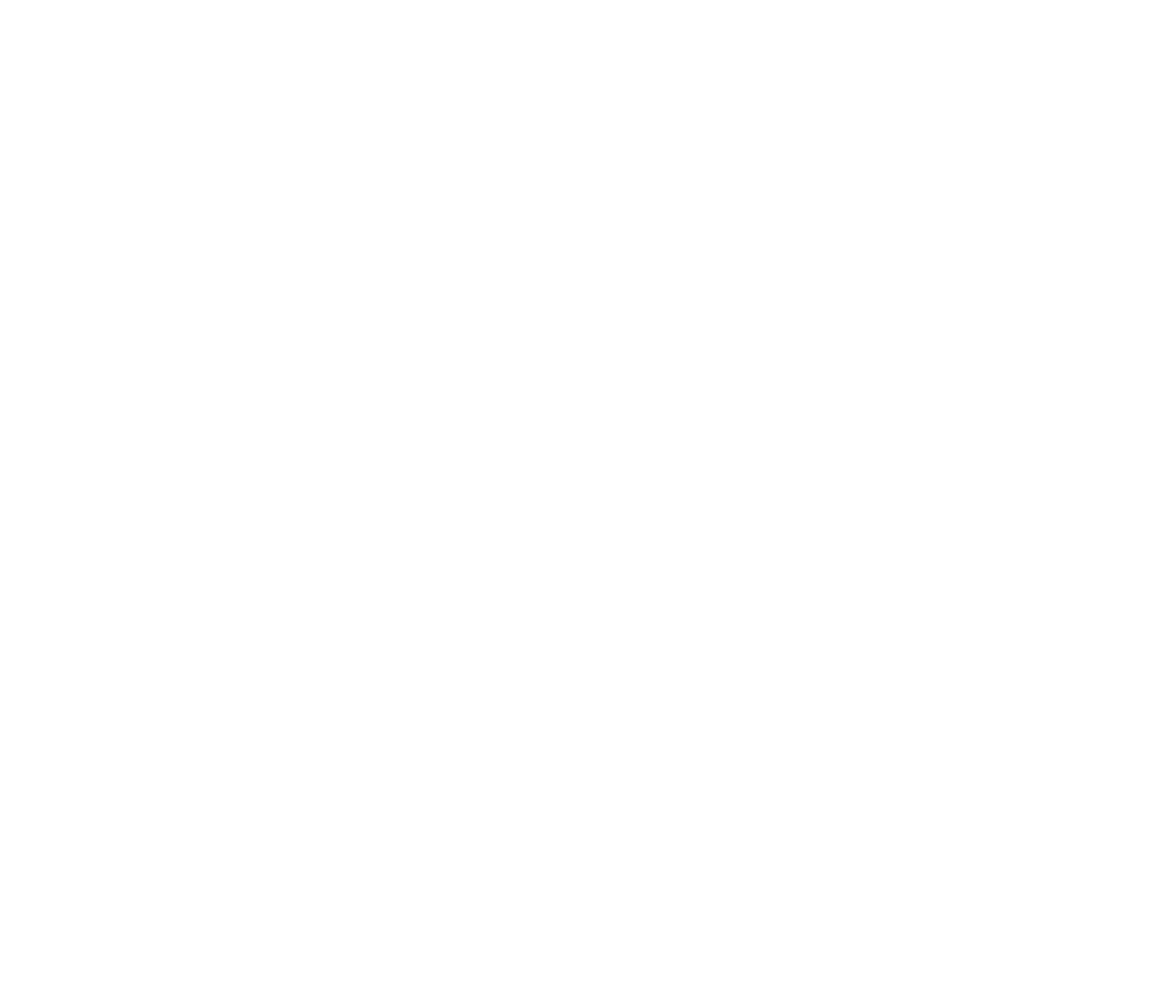
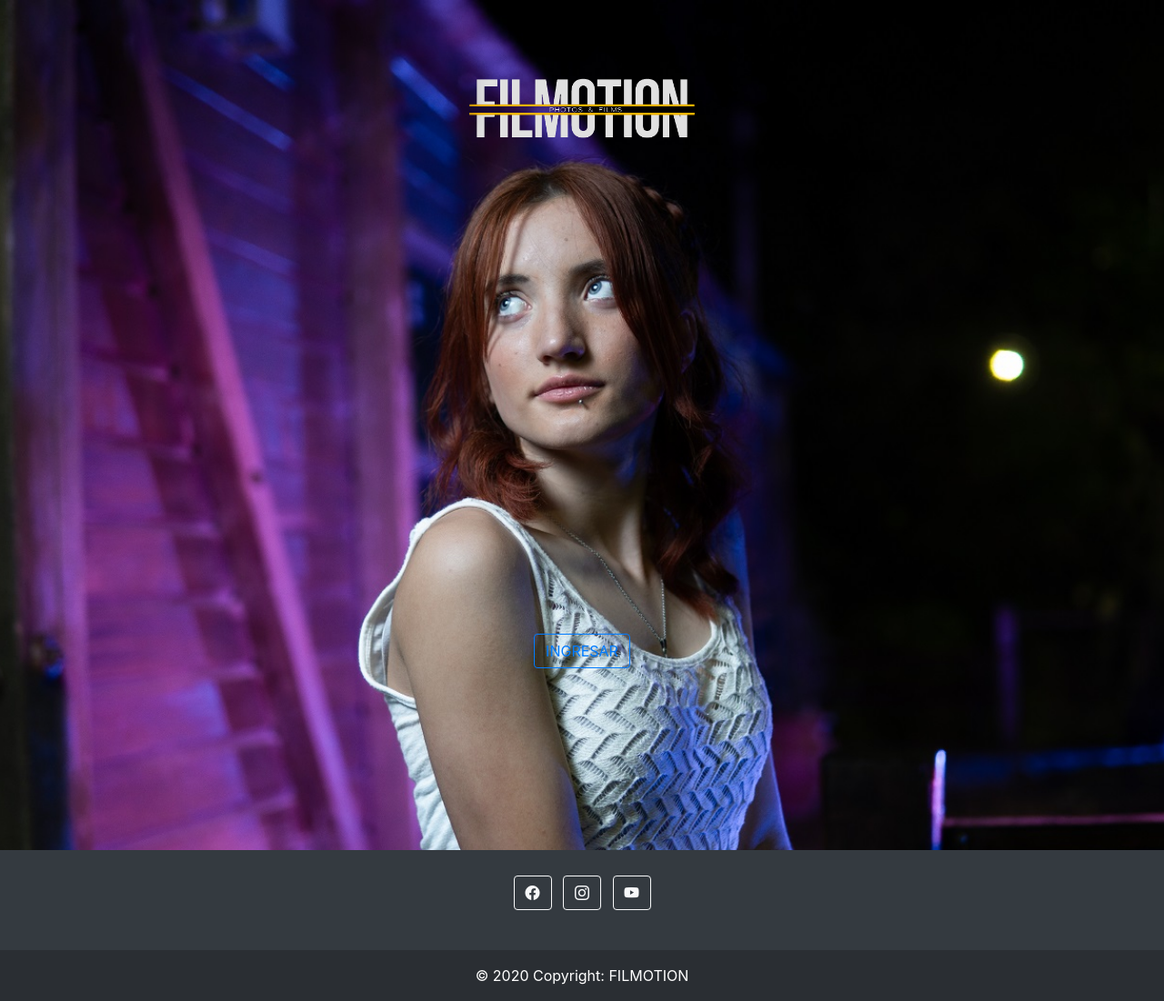
Before and after one commit to Jorgelizarraga94/Filmotion, a plain HTML site: page index.html in a window 1280 px wide. Shown: the whole page at 91% size. Before the commit the page ends 800 px from the top, so only its background shows below. Drawn offline with nearby package versions, Linux system fonts and the light colour scheme.

Commit message:
fin del index

```diff
--- a/assets/css/style.css
+++ b/assets/css/style.css
@@ -64,3 +64,27 @@ h1{
 .col-lg-11{
     height: 1200px;
 }
+
+
+
+
+
+
+
+
+
+
+
+
+
+
+
+.body_index{
+    background: url(../img/book\ sabri-98.jpg)no-repeat center center/cover;
+    width: 100%;
+    height: 1000px;
+}
+
+.margin-button{
+    padding: 500px 0px 200px 0px;
+}
--- a/index.html
+++ b/index.html
@@ -11,9 +11,39 @@
     <link rel="stylesheet" href="./assets/css/style.css">
     <link rel="stylesheet" href="https://cdn.jsdelivr.net/npm/bootstrap-icons@1.8.3/font/bootstrap-icons.css">
 </head>
-<body>
+<body class="body_index">
+    <header class="header_index">
+        <div class="container justify-content-center mt-5">
+            <img class="img-fluid col-3" src="./assets/img/filmotion blanco.png" alt="">
+        </div>
+        <div class="container justify-content-center  margin-button">
+             <a href="./pages/inicio.html"><button type="button" class="btn btn-outline-primary">INGRESAR</button></a>
+         </div>
+    </header>
 
+    <footer class="bg-dark text-center text-white">
+        <!-- Grid container -->
+        <div class="container p-4 pb-0">
+          <!-- Section: Social media -->
+          <section class="mb-3">
+            <!-- Facebook -->
+            <a class="btn btn-outline-light btn-floating m-1" href="https://www.facebook.com/Filmotionproductora" target="_blank" role="button" ><i class="bi bi-facebook"></i></a>
 
+            <!-- Instagram -->
+            <a class="btn btn-outline-light btn-floating m-1" href="https://www.instagram.com/filmotion.av/" target="_blank" role="button"><i class="bi bi-instagram"></i></a>
+
+            <!-- Github -->
+            <a class="btn btn-outline-light btn-floating m-1" href="https://www.youtube.com/channel/UCDs5BMB0TlpKlrtty8-rQMg" target="_blank" role="button"><i class="bi bi-youtube"></i></a>
+          </section>
+          <!-- Section: Social media -->
+        </div>
+
+        <div class="text-center p-3" style="background-color: rgba(0, 0, 0, 0.2);">
+          © 2020 Copyright:
+          <a class="text-white" href="#">FILMOTION</a>
+        </div>
+        <!-- Copyright -->
+      </footer>
 
     <script src="https://code.jquery.com/jquery-3.2.1.slim.min.js" integrity="sha384-KJ3o2DKtIkvYIK3UENzmM7KCkRr/rE9/Qpg6aAZGJwFDMVNA/GpGFF93hXpG5KkN" crossorigin="anonymous"></script>
     <script src="https://cdnjs.cloudflare.com/ajax/libs/popper.js/1.12.9/umd/popper.min.js" integrity="sha384-ApNbgh9B+Y1QKtv3Rn7W3mgPxhU9K/ScQsAP7hUibX39j7fakFPskvXusvfa0b4Q" crossorigin="anonymous"></script>
```
Also changed, not shown: pages/inicio.html (+14 -16 lines).
